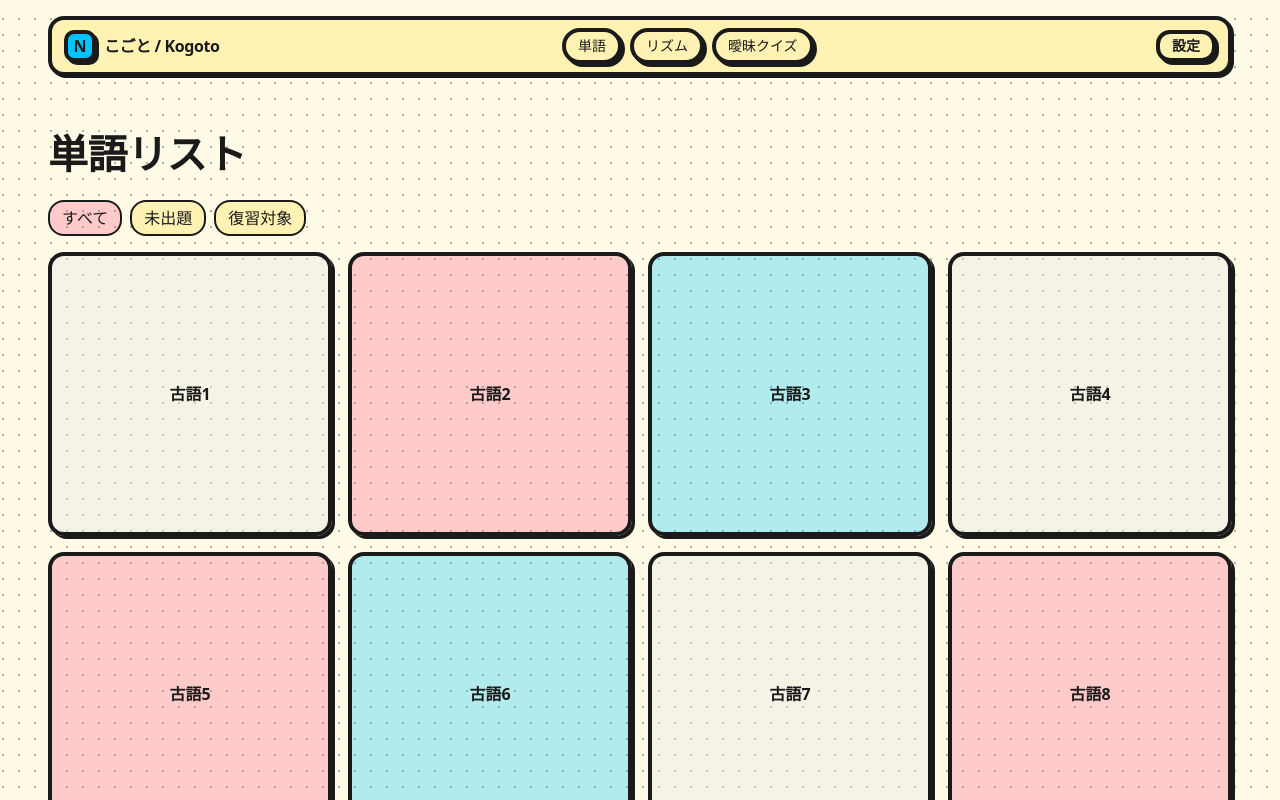
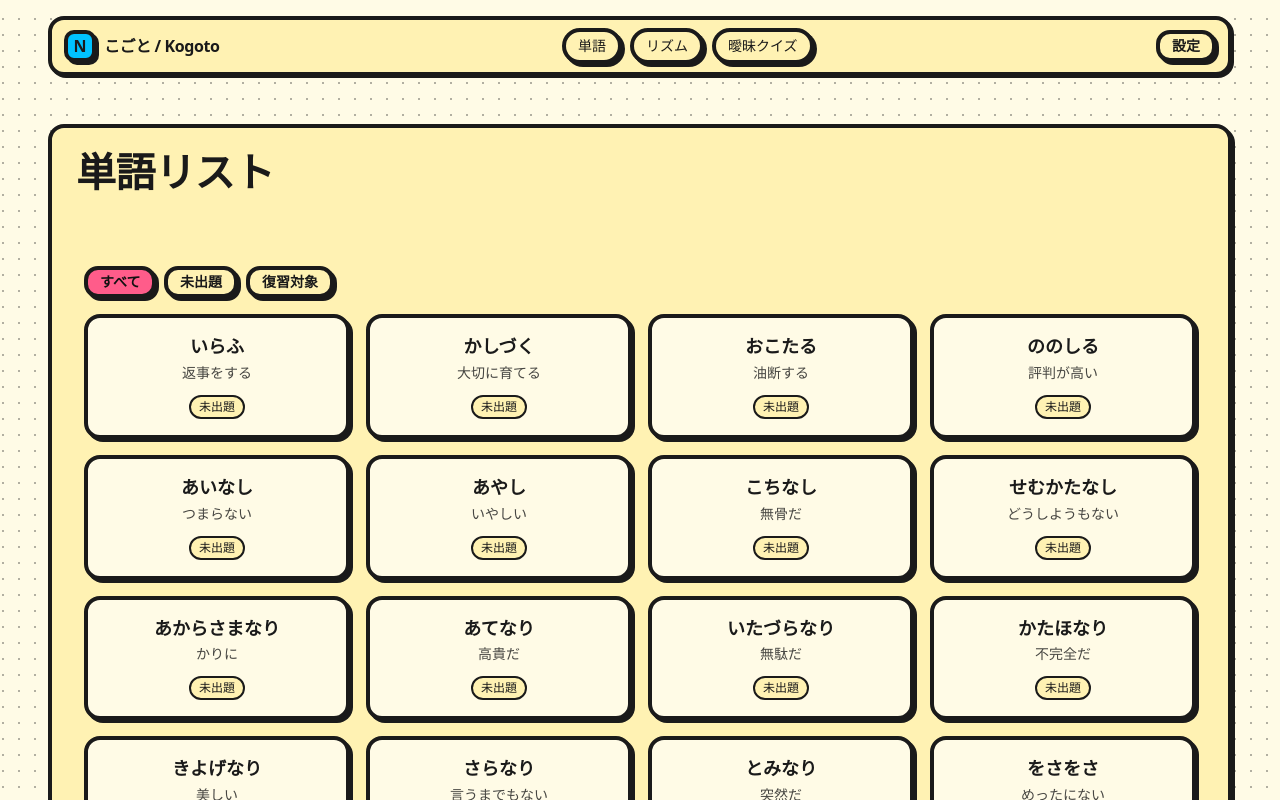
Before and after one commit to vonaskr/kogoto, a Next.js app: page /vocab in a window 1280 px wide. Shown: the top 800 px of the page. Built offline with nearby package versions, Linux system fonts and the light colour scheme.

Commit message:
feat(vocab): unify colors with theme vars (primary/accent/background) via color-mix; no Tailwind named colors

```diff
--- a/src/app/vocab/page.tsx
+++ b/src/app/vocab/page.tsx
@@ -1,36 +1,138 @@
-"use client"
+"use client";
 
+import { useEffect, useMemo, useState } from "react";
 import { Container } from "@/components/layout/container";
-import { useMemo, useState } from "react";
-import { VocabGrid, type Vocab } from "@/components/vocab/vocab-grid";
-import { VocabFilterTabs, type VocabFilter } from "@/components/vocab/vocab-filter";
+import { Card, CardContent, CardHeader, CardTitle } from "@/components/ui/card";
+import { Button } from "@/components/ui/button";
+import { loadVocabCsv, type Vocab } from "@/lib/vocab";
+import { getLastOutcomeMap, getSeenSet, getWrongWeights } from "@/lib/store";
 
-// ダミーデータ（適当に3状態を混ぜる）
-const DUMMY: Vocab[] = Array.from({ length: 24 }).map((_, i) => {
-  const mod = i % 3;
-  const state = mod === 0 ? "new" : mod === 1 ? "learned" : "wrong";
-  return {
-    id: String(i + 1),
-    word: `古語${i + 1}`,
-    reading: `こご ${i + 1}`,
-    meaning: ["意味その1", "意味その2"],
-    state,
-  };
-});
+type Filter = "all" | "unseen" | "review";
 
-export default function VocabPage() {
-  const [filter, setFilter] = useState<VocabFilter>("all");
+type Status = "unseen" | "recentOk" | "review";
+
+// 学習状態は「直近の結果のみ」で判定
+// - 未出題: seenにない
+// - 直近正解: last === true
+// - 復習対象: last === false
+function statusOf(
+  v: Vocab,
+  maps: { wrong: Map<number, number>; last: Map<number, boolean>; seen: Set<number> }
+): Status {
+  if (!maps.seen.has(v.id)) return "unseen";
+  const last = maps.last.get(v.id);
+  if (last === true) return "recentOk";
+  if (last === false) return "review";
+  return "unseen";
+}
+
+export default function VocabListPage() {
+  const [loading, setLoading] = useState(true);
+  const [err, setErr] = useState<string | null>(null);
+  const [all, setAll] = useState<Vocab[]>([]);
+  const [filter, setFilter] = useState<Filter>("all");
+
+  // 学習記録の集計
+  const maps = useMemo(() => {
+    return {
+      wrong: getWrongWeights(),
+      last: getLastOutcomeMap(),
+      seen: getSeenSet(),
+    };
+  }, []); // ページ入場時のスナップショットでOK
+
+  useEffect(() => {
+    (async () => {
+      try {
+        setLoading(true);
+        const vocab = await loadVocabCsv("/vocab.csv");
+        setAll(vocab);
+        setErr(null);
+      } catch (e: any) {
+        setErr(e?.message ?? "読み込みに失敗しました");
+      } finally {
+        setLoading(false);
+      }
+    })();
+  }, []);
+
   const list = useMemo(() => {
-    if (filter === "all") return DUMMY;
-    if (filter === "new") return DUMMY.filter((v) => v.state === "new");
-    return DUMMY.filter((v) => v.state === "wrong");
-  }, [filter]);
+    const enriched = all.map((v) => ({ v, st: statusOf(v, maps) }));
+    switch (filter) {
+      case "unseen":
+        return enriched.filter((x) => x.st === "unseen");
+      case "review":
+        return enriched.filter((x) => x.st === "review");
+      default:
+        return enriched;
+    }
+  }, [all, maps, filter]);
 
   return (
     <Container>
-      <h1 className="h1-fluid mb-4">単語リスト</h1>
-      <VocabFilterTabs value={filter} onChange={setFilter} className="mb-4" />
-      <VocabGrid items={list} />
+      <Card>
+        <CardHeader className="pb-3">
+          <CardTitle className="h1-fluid">単語リスト</CardTitle>
+        </CardHeader>
+        <CardContent className="p-6 md:p-8">
+
+          {/* フィルタ */}
+          <div className="mb-4 flex gap-2">
+            <Button size="sm" variant={filter === "all" ? "primary" : "surface"} onClick={() => setFilter("all")}>
+              すべて
+            </Button>
+            <Button size="sm" variant={filter === "unseen" ? "primary" : "surface"} onClick={() => setFilter("unseen")}>
+              未出題
+            </Button>
+            <Button size="sm" variant={filter === "review" ? "primary" : "surface"} onClick={() => setFilter("review")}>
+              復習対象
+            </Button>
+          </div>
+
+          {loading && <div className="opacity-70">読み込み中…</div>}
+          {err && <div className="text-red-600 font-semibold">Error: {err}</div>}
+
+          {!loading && !err && (
+            <div className="grid grid-cols-2 md:grid-cols-3 lg:grid-cols-4 gap-4">
+                {list.map(({ v, st }) => {
+                // 背景はテーマ変数のみを使用（color-mixでトーンを合わせる）
+                const bg =
+                  st === "recentOk"
+                    ? "color-mix(in srgb, var(--primary) 24%, var(--background) 76%)"
+                    : st === "review"
+                      ? "color-mix(in srgb, var(--accent) 24%, var(--background) 76%)"
+                      : "var(--background)";
+                const badgeBg =
+                  st === "recentOk"
+                    ? "color-mix(in srgb, var(--primary) 36%, var(--background) 64%)"
+                    : st === "review"
+                      ? "color-mix(in srgb, var(--accent) 36%, var(--background) 64%)"
+                      : "var(--card)";
+                return (
+                  <div
+                    key={v.id}
+                    className="rounded-[var(--radius-lg)] border-4 border-[var(--border-strong)] shadow-[var(--shadow-strong)] p-4"
+                    style={{ background: bg }}
+                  >
+                    <div className="text-lg font-extrabold text-center leading-snug">{v.word}</div>
+                    <div className="text-sm opacity-80 text-center mt-1 break-words">
+                      {v.meanings[0] ?? ""}
+                    </div>
+                    <div className="mt-3 flex justify-center">
+                      <span
+                        className="inline-flex items-center rounded-full border-2 border-[var(--border-strong)] px-2 py-[2px] text-xs"
+                        style={{ background: badgeBg }}
+                      >
+                        {st === "recentOk" ? "正解" : st === "review" ? "復習対象" : "未出題"}
+                      </span>
+                    </div>
+                  </div>
+                );
+              })}
+            </div>
+          )}
+        </CardContent>
+      </Card>
     </Container>
   );
 }
--- a/src/lib/store.ts
+++ b/src/lib/store.ts
@@ -53,9 +53,46 @@ export function getLatestSession(): SessionResult | null {
   return arr.length ? arr[arr.length - 1] : null;
 }
 
+// 直近が×の語だけを復習対象として重み付け
+// （※ 過去の誤答はカウントするが、直近が○に戻った語は除外）
 export function getWrongWeights(): Map<number, number> {
-  const wrong = readJSON<number[]>(WRONG_KEY, []);
-  const m = new Map<number, number>();
-  for (const id of wrong) m.set(id, (m.get(id) ?? 0) + 1);
-  return m;
+  const sessions = getAllSessions();
+  const wrongCount = new Map<number, number>();
+  const last = new Map<number, boolean>();
+  for (const s of sessions) {
+    for (const it of s.items) {
+      if (!it.correct) wrongCount.set(it.vocabId, (wrongCount.get(it.vocabId) ?? 0) + 1);
+      last.set(it.vocabId, it.correct);
+    }
+  }
+  // 直近が正解の語は復習対象から外す
+  for (const [id, ok] of last) {
+    if (ok) wrongCount.delete(id);
+  }
+  return wrongCount;
 }
+export function getAllSessions(): SessionResult[] {
+  // "use client" 前提だが、SSR 経由で呼ばれても安全に
+  if (typeof window === "undefined") return [];
+  return readJSON<SessionResult[]>(SESSIONS_KEY, []);
+}
+
+// 最後に回答した結果（vocabId -> 最終が正解なら true、誤答なら false）
+export function getLastOutcomeMap(): Map<number, boolean> {
+  const last = new Map<number, boolean>();
+  for (const s of getAllSessions()) {
+    for (const it of s.items) {
+      last.set(it.vocabId, it.correct);
+    }
+  }
+  return last;
+}
+
+// 一度でも出題された語集合
+export function getSeenSet(): Set<number> {
+  const seen = new Set<number>();
+  for (const s of getAllSessions()) {
+    for (const it of s.items) seen.add(it.vocabId);
+  }
+  return seen;
+}
```
